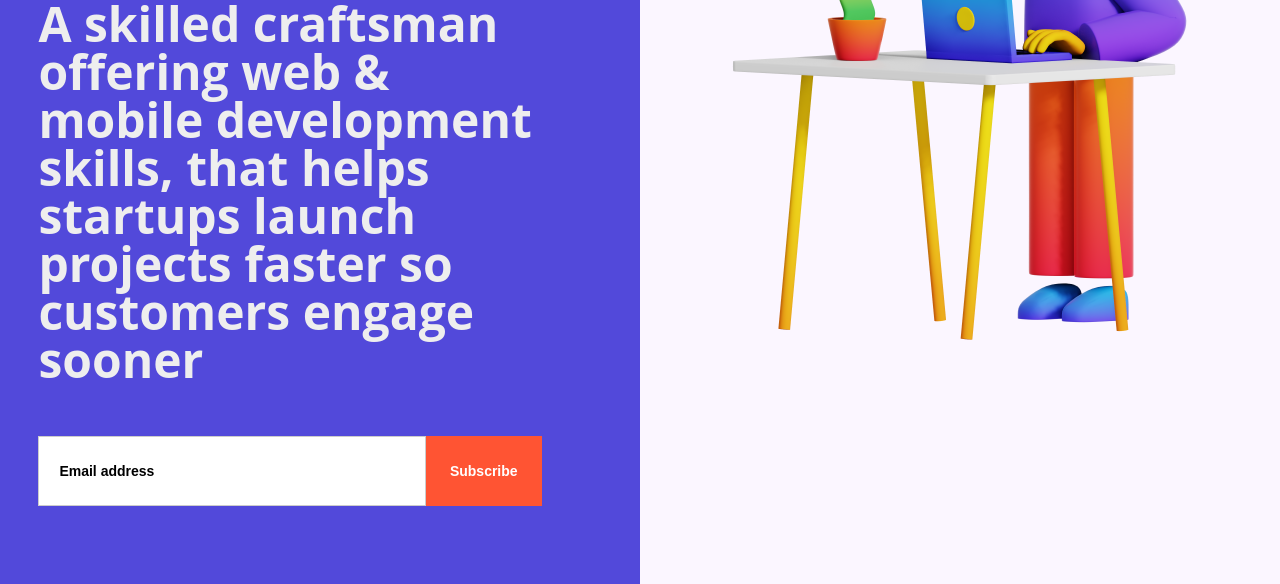
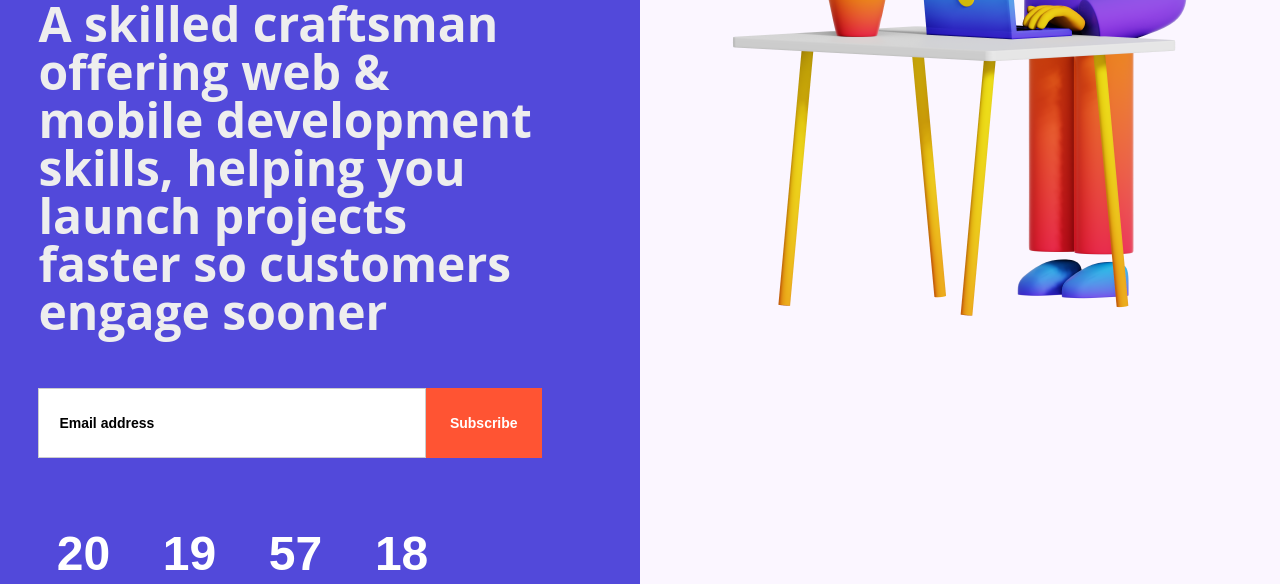
Before and after one commit to Ongomobile/yourDevGuy, a plain HTML site: page index.html in a window 1280 px wide. Shown: the part 566-1150 px from the top of the page. Drawn offline with nearby package versions, Linux system fonts and the light colour scheme; a script that the page names is missing.

Commit message:
Update headline

```diff
--- a/index.html
+++ b/index.html
@@ -48,7 +48,7 @@
           <img src="images/whiteOrangeText100.png" alt="" class="logo" />
           <h2 class="subheadline">Coming Soon</h2>
           <h1 class="display-heading">Your Developer Handyman</h1>
-          <h2 class="subheadline">A skilled craftsman offering web & mobile development skills, that helps startups launch projects faster so customers engage
+          <h2 class="subheadline">A skilled craftsman offering web & mobile development skills, helping you launch projects faster so customers engage
           sooner
 </h2>
           <div class="form-block w-form">
```
